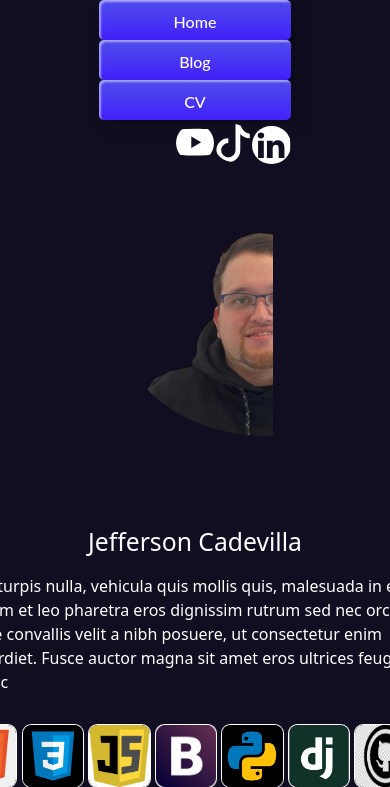
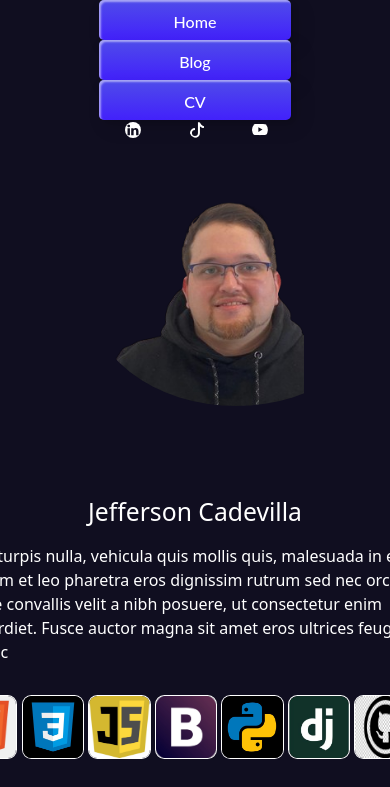
Before and after one commit to HaiDekimasu/portafolio_jeff, a Django app: page / in a window 390 px wide; the page is wider, and only the part inside the window is pictured. Shown: the top 787 px of that part. Run offline with Django 4.2, Linux system fonts and the light colour scheme; data comes from the database, SQL or seed files in the repository.

Commit message:
modificacion media query 768 completa

```diff
--- a/Templates/layout/partials/navbar.html
+++ b/Templates/layout/partials/navbar.html
@@ -6,18 +6,18 @@
 
     <div class="navredes">
         <a href="https://www.linkedin.com/feed/" target="_blank">
-            <svg xmlns="http://www.w3.org/2000/svg" width="33%" height="33%" fill="currentColor" class="kedin" viewBox="0 0 16 16">
+            <svg xmlns="http://www.w3.org/2000/svg"  fill="currentColor" class="kedin" viewBox="0 0 16 16">
             <path d="M0 1.146C0 .513.526 0 1.175 0h13.65C15.474 0 16 .513 16 1.146v13.708c0 .633-.526 1.146-1.175 1.146H1.175C.526 16 0 15.487 0 14.854V1.146zm4.943 12.248V6.169H2.542v7.225h2.401m-1.2-8.212c.837 0 1.358-.554 1.358-1.248-.015-.709-.52-1.248-1.342-1.248-.822 0-1.359.54-1.359 1.248 0 .694.521 1.248 1.327 1.248h.016zm4.908 8.212V9.359c0-.216.016-.432.08-.586.173-.431.568-.878 1.232-.878.869 0 1.216.662 1.216 1.634v3.865h2.401V9.25c0-2.22-1.184-3.252-2.764-3.252-1.274 0-1.845.7-2.165 1.193v.025h-.016a5.54 5.54 0 0 1 .016-.025V6.169h-2.4c.03.678 0 7.225 0 7.225h2.4"/>
             </svg>
         </a>
 
         <a href="https://www.tiktok.com/@jeffdeveloper3" target="_blank">
-            <svg xmlns="http://www.w3.org/2000/svg" width="33%" height="33%" fill="currentColor" class="tik" viewBox="0 0 16 16">
+            <svg xmlns="http://www.w3.org/2000/svg" fill="currentColor" class="tik" viewBox="0 0 16 16">
                 <path d="M9 0h1.98c.144.715.54 1.617 1.235 2.512C12.895 3.389 13.797 4 15 4v2c-1.753 0-3.07-.814-4-1.829V11a5 5 0 1 1-5-5v2a3 3 0 1 0 3 3z"/>
             </svg>
         </a>
         <a href="https://www.youtube.com/channel/UCjg9xb_roXzYWaPufC4l_Yg" target="_blank">
-            <svg xmlns="http://www.w3.org/2000/svg" width="33%" height="33%" fill="currentColor" class="you" viewBox="0 0 16 16">
+            <svg xmlns="http://www.w3.org/2000/svg"  fill="currentColor" class="you" viewBox="0 0 16 16">
                 <path d="M8.051 1.999h.089c.822.003 4.987.033 6.11.335a2.01 2.01 0 0 1 1.415 1.42c.101.38.172.883.22 1.402l.01.104.022.26.008.104c.065.914.073 1.77.074 1.957v.075c-.001.194-.01 1.108-.082 2.06l-.008.105-.009.104c-.05.572-.124 1.14-.235 1.558a2.007 2.007 0 0 1-1.415 1.42c-1.16.312-5.569.334-6.18.335h-.142c-.309 0-1.587-.006-2.927-.052l-.17-.006-.087-.004-.171-.007-.171-.007c-1.11-.049-2.167-.128-2.654-.26a2.007 2.007 0 0 1-1.415-1.419c-.111-.417-.185-.986-.235-1.558L.09 9.82l-.008-.104A31.4 31.4 0 0 1 0 7.68v-.123c.002-.215.01-.958.064-1.778l.007-.103.003-.052.008-.104.022-.26.01-.104c.048-.519.119-1.023.22-1.402a2.007 2.007 0 0 1 1.415-1.42c.487-.13 1.544-.21 2.654-.26l.17-.007.172-.006.086-.003.171-.007A99.788 99.788 0 0 1 7.858 2h.193zM6.4 5.209v4.818l4.157-2.408z"/>
             </svg>
         </a>
--- a/static/styles/estilos.css
+++ b/static/styles/estilos.css
@@ -250,7 +250,7 @@ button {
         flex:1;
         margin: 5%;
         min-width: 50%;
-
+        max-width: 70%;
     }
     .title01{
         display: flex;
@@ -271,8 +271,52 @@ button {
     }
     .navredes{
         width: 70%;
+        display: flex;
         justify-content: space-evenly;
+        align-items: center;
         float: none;
+    }
+    .kedin{
+        margin-left: 40%;
+        width: 25%;
+        display: flex;
         align-items: center;
+        justify-content: center;
+        float: none;
+    }
+    .tik{
+        margin-left: 40%;
+        width: 25%;
+        display: flex;
+        align-items: center;
+        justify-content: center;
+        float: none;
+    }
+    .you{
+        margin-left: 40%;
+        width: 25%;
+        display: flex;
+        align-items: center;
+        justify-content: center;
+        float: none;
+    }
+    .kedin:hover{
+        width: 26%;
+        height: 80%;
+        background: rgba(255, 255, 255, 0.089);
+        border-radius: 15%;
+    }
+    .you:hover{
+        width: 27%;
+        height: 90%;
+        background: rgba(255, 255, 255, 0.089);
+        border-radius: 15%;
+    }
+    .tik:hover{
+        width: 27%;
+        height: 90%;
+        background: rgba(255, 255, 255, 0.089);
+        border-radius: 15%;
+
     }
 }
```
